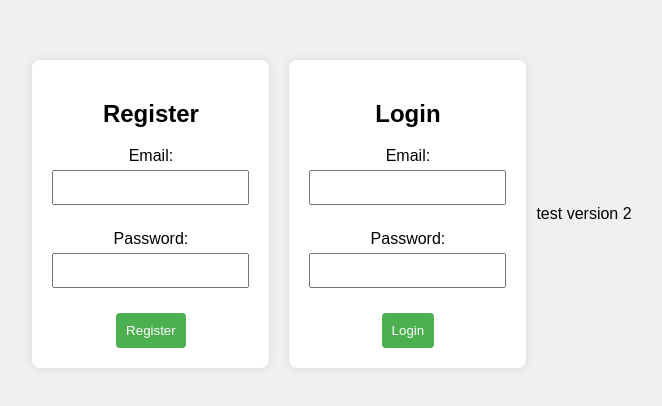
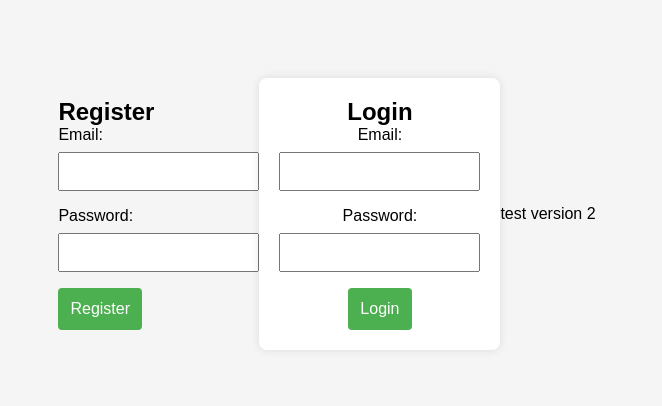
Before and after one commit to Aarondoran/accounts, a plain HTML site: page index.html in a window 1280 px wide. Shown: the part 186-592 px from the top of the page, without its empty margins (313-975 px from the left). Drawn offline with Linux system fonts and the light colour scheme.

Commit message:
Update style.css

```diff
--- a/style.css
+++ b/style.css
@@ -1,51 +1,54 @@
-body {
-  font-family: Arial, sans-serif;
+/* Reset some default styles */
+body, h1, h2, p, button {
   margin: 0;
   padding: 0;
+}
+
+body {
+  font-family: 'Arial', sans-serif;
+  background-color: #f5f5f5;
   display: flex;
   justify-content: center;
   align-items: center;
   height: 100vh;
-  background-color: #f0f0f0;
 }
 
-#registration-container,
 #login-container {
-  background-color: #fff;
+  background-color: #ffffff;
+  padding: 20px;
   border-radius: 8px;
   box-shadow: 0 0 10px rgba(0, 0, 0, 0.1);
-  padding: 20px;
-  margin: 10px;
   text-align: center;
 }
 
 label {
+  font-size: 16px;
+  margin-bottom: 8px;
   display: block;
-  margin: 10px 0 5px;
 }
 
 input {
   width: 100%;
-  padding: 8px;
-  margin-bottom: 15px;
+  padding: 10px;
+  margin-bottom: 16px;
   box-sizing: border-box;
+}
+
+#error-message {
+  color: red;
+  margin-bottom: 16px;
 }
 
 button {
   background-color: #4caf50;
-  color: #fff;
-  padding: 10px;
+  color: white;
+  padding: 12px;
   border: none;
   border-radius: 4px;
   cursor: pointer;
+  font-size: 16px;
 }
 
 button:hover {
   background-color: #45a049;
 }
-
-#error-message-registration,
-#error-message-login {
-  color: red;
-  margin-top: 10px;
-}
```
